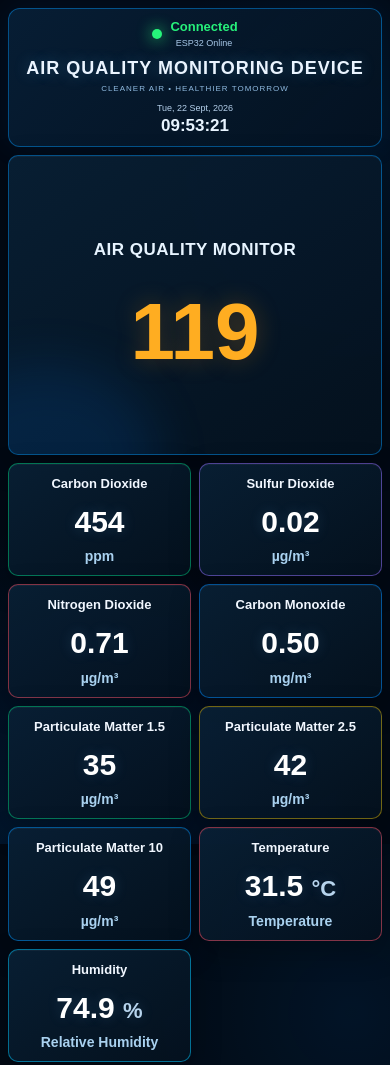
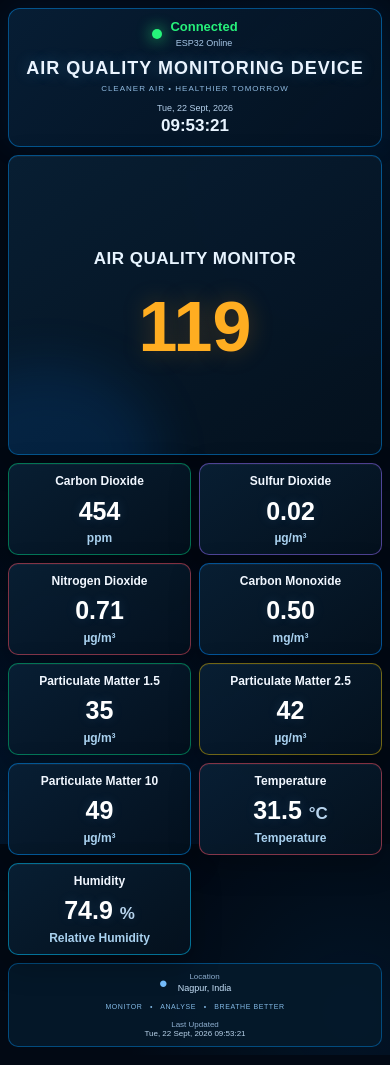
Before and after one commit to goutammohit527-lab/new_aqi_raspberry, a plain HTML site: page index.html in a window 390 px wide. Shown: the top 1065 px of the page. Drawn offline with Linux system fonts and the light colour scheme.

Commit message:
Update style.css

```diff
--- a/style.css
+++ b/style.css
@@ -396,10 +396,10 @@
     position: relative;
 
     margin-top:
-        clamp(25px, 4vh, 50px);
+        clamp(20px, 3vh, 40px);
 
     font-size:
-        clamp(80px, 10vw, 200px);
+        clamp(70px, 8vw, 170px);
 
     line-height: 0.95;
 
@@ -448,14 +448,8 @@
     position: relative;
 
     padding:
-        clamp(12px, 1.5vw, 30px);
+        clamp(10px, 1.2vw, 24px);
 
-
-    /*
-       IMPORTANT:
-
-       Everything inside the sensor card is centered.
-    */
 
     display: flex;
 
@@ -469,11 +463,13 @@
 
 
     /*
-       Prevent content from being pushed
-       toward left/right.
+       Keep all content centered
+       and inside the card.
     */
 
     width: 100%;
+
+    min-width: 0;
 
 }
 
@@ -490,13 +486,21 @@
     text-align: center;
 
     font-size:
-        clamp(15px, 1.35vw, 30px);
+        clamp(14px, 1.15vw, 26px);
 
     font-weight: 700;
 
     color: #f1f7ff;
 
     line-height: 1.2;
+
+    /*
+       Allows long names such as
+       "Particulate Matter 2.5"
+       to fit properly.
+    */
+
+    overflow-wrap: break-word;
 
 }
 
@@ -513,15 +517,15 @@
     text-align: center;
 
     margin-top:
-        clamp(14px, 1.8vh, 28px);
+        clamp(10px, 1.2vh, 18px);
 
 
     /*
-       BIGGER VALUE
+       REDUCED SIZE
     */
 
     font-size:
-        clamp(42px, 4.8vw, 90px);
+        clamp(30px, 3.2vw, 62px);
 
 
     line-height: 1;
@@ -530,8 +534,10 @@
 
     color: #ffffff;
 
+    white-space: nowrap;
+
     text-shadow:
-        0 0 14px rgba(120, 190, 255, 0.18);
+        0 0 12px rgba(120, 190, 255, 0.15);
 
 }
 
@@ -548,15 +554,15 @@
     text-align: center;
 
     margin-top:
-        clamp(12px, 1.5vh, 24px);
+        clamp(8px, 1vh, 15px);
 
 
     /*
-       BIGGER UNIT
+       REDUCED BUT STILL CLEAR
     */
 
     font-size:
-        clamp(19px, 1.7vw, 34px);
+        clamp(14px, 1.2vw, 24px);
 
 
     font-weight: 700;
@@ -564,6 +570,8 @@
     color: #a9d1ef;
 
     line-height: 1;
+
+    white-space: nowrap;
 
 }
 
@@ -576,7 +584,7 @@
 .value-suffix {
 
     font-size:
-        clamp(22px, 2vw, 40px);
+        clamp(17px, 1.5vw, 30px);
 
     color: #b7d4ed;
 
@@ -797,7 +805,7 @@
     .sensor-name {
 
         font-size:
-            clamp(13px, 1.8vw, 24px);
+            clamp(12px, 1.6vw, 21px);
 
     }
 
@@ -805,7 +813,7 @@
     .sensor-value {
 
         font-size:
-            clamp(30px, 3.8vw, 55px);
+            clamp(25px, 3vw, 45px);
 
     }
 
@@ -813,7 +821,7 @@
     .sensor-unit {
 
         font-size:
-            clamp(14px, 1.4vw, 24px);
+            clamp(12px, 1.1vw, 19px);
 
     }
 
@@ -956,21 +964,21 @@
 
     .sensor-name {
 
-        font-size: 34px;
+        font-size: 28px;
 
     }
 
 
     .sensor-value {
 
-        font-size: 82px;
+        font-size: 58px;
 
     }
 
 
     .sensor-unit {
 
-        font-size: 32px;
+        font-size: 24px;
 
     }
 
```
